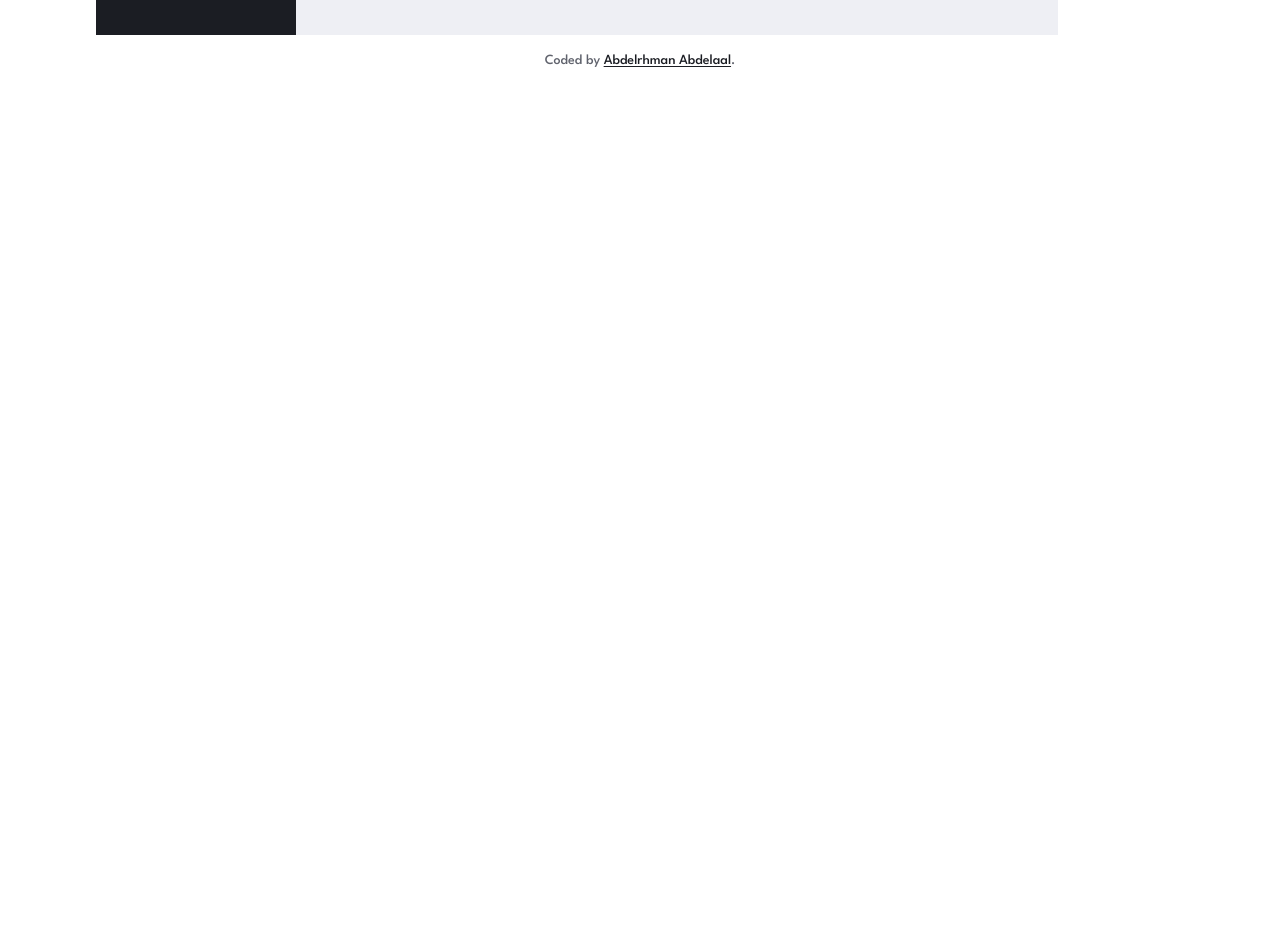
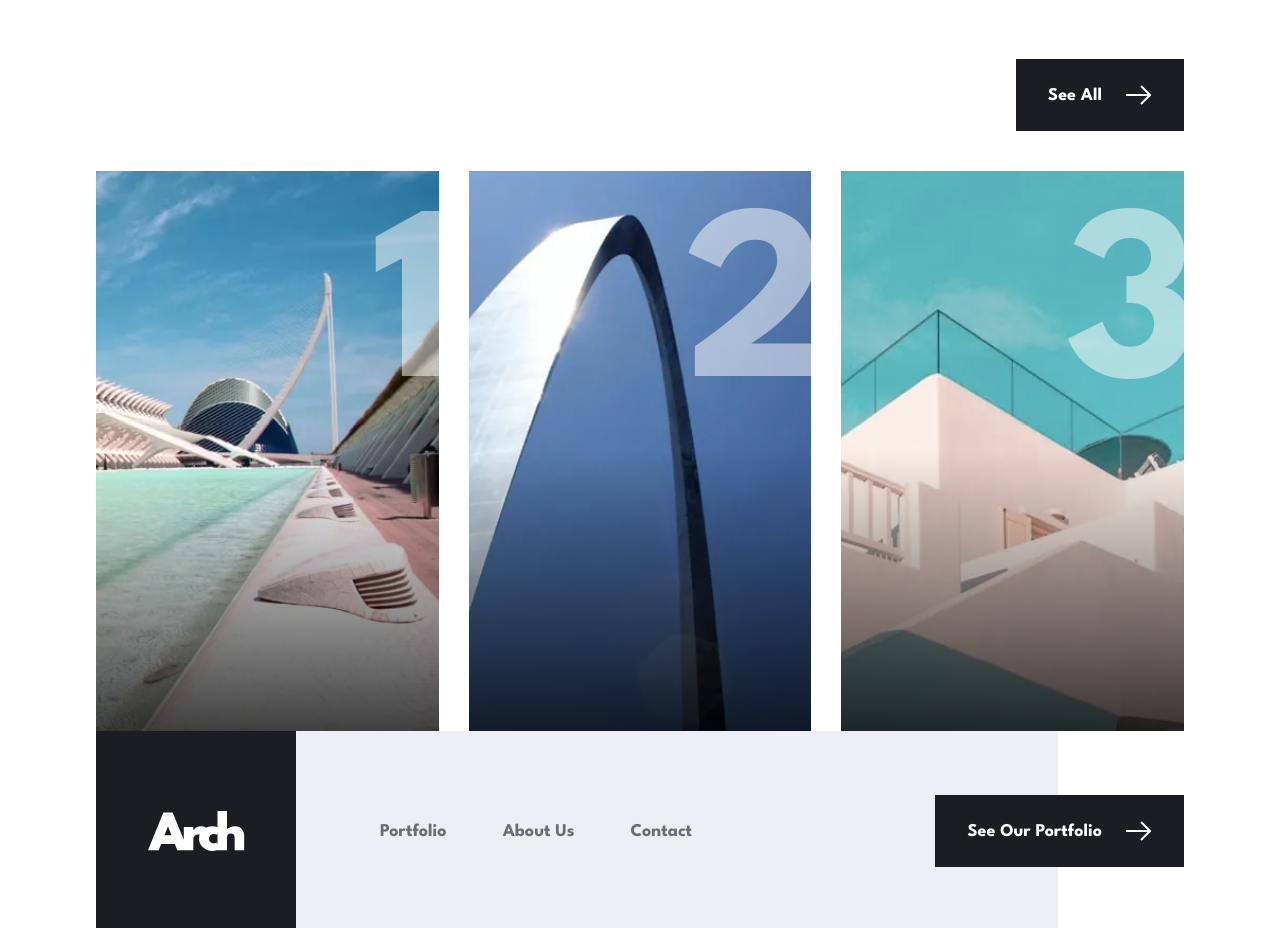
Before and after one commit to MrBlackvanta/arch-studio-multi-page-website, a Next.js app: page / in a window 1280 px wide. Shown: the part 2560-3488 px from the top of the page. Before the commit the page ends 2633 px from the top, so only its background shows below. Built offline with nearby package versions, Linux system fonts and the light colour scheme.

Commit message:
feat: add Featured section with project details and integrate into homepage layout

```diff
--- a/src/app/globals.css
+++ b/src/app/globals.css
@@ -13,6 +13,9 @@
   --text-watermark: clamp(7.5rem, 19.345vw - 28.57px, 15.625rem);
   --text-watermark--line-height: 12.5rem;
   --text-watermark--letter-spacing: -0.02em;
+
+  --text-numeral: 15.625rem;
+  --text-numeral--line-height: 12.5rem;
 
   --text-h1: 6rem;
   --text-h1--line-height: 5rem;
@@ -104,7 +107,8 @@
       animation-timing-function: cubic-bezier(0.33, 1, 0.68, 1);
       animation-fill-mode: both;
       animation-timeline: view();
-      animation-range: entry 0px entry var(--reveal-span, 18rem);
+      animation-range: entry var(--reveal-start, 0px) entry
+        calc(var(--reveal-start, 0px) + var(--reveal-span, 18rem));
     }
   }
 }
--- a/src/app/page.tsx
+++ b/src/app/page.tsx
@@ -1,5 +1,5 @@
 import { PageRail } from "@/components/layout";
-import { Hero, SmallTeam, Welcome } from "@/views/home";
+import { Featured, Hero, SmallTeam, Welcome } from "@/views/home";
 
 export default function HomePage() {
   return (
@@ -8,6 +8,7 @@ export default function HomePage() {
       <Hero />
       <Welcome />
       <SmallTeam />
+      <Featured />
     </>
   );
 }
--- a/src/data/home.ts
+++ b/src/data/home.ts
@@ -14,8 +14,22 @@ import heroParamourTablet from "@/assets/home/tablet/image-hero-paramour.webp";
 import heroSeraphTablet from "@/assets/home/tablet/image-hero-seraph.webp";
 import heroTrinityTablet from "@/assets/home/tablet/image-hero-trinity.webp";
 import smallTeamTablet from "@/assets/home/tablet/image-small-team.webp";
+import featured228bDesktop from "@/assets/portfolio/desktop/image-228b.webp";
+import featuredDelSolDesktop from "@/assets/portfolio/desktop/image-del-sol.webp";
+import featuredPrototypeDesktop from "@/assets/portfolio/desktop/image-prototype.webp";
+import featured228bMobile from "@/assets/portfolio/mobile/image-228b.webp";
+import featuredDelSolMobile from "@/assets/portfolio/mobile/image-del-sol.webp";
+import featuredPrototypeMobile from "@/assets/portfolio/mobile/image-prototype.webp";
+import featured228bTablet from "@/assets/portfolio/tablet/image-228b.webp";
+import featuredDelSolTablet from "@/assets/portfolio/tablet/image-del-sol.webp";
+import featuredPrototypeTablet from "@/assets/portfolio/tablet/image-prototype.webp";
 
-import type { HeroSlide, SmallTeamCopy, WelcomeCopy } from "./types";
+import type {
+  FeaturedCopy,
+  HeroSlide,
+  SmallTeamCopy,
+  WelcomeCopy,
+} from "./types";
 
 export const heroSlides: HeroSlide[] = [
   {
@@ -93,3 +107,47 @@ export const smallTeam: SmallTeamCopy = {
     alt: "White cubic museum pavilions standing in still, shallow water, a perforated steel dome rising behind them.",
   },
 };
+
+export const featured: FeaturedCopy = {
+  heading: "Featured",
+  cta: { label: "See All", href: "/portfolio" },
+  cardLabel: "View All Projects",
+  projects: [
+    {
+      slug: "del-sol",
+      name: "Project Del Sol",
+      photo: {
+        image: {
+          mobile: featuredDelSolMobile,
+          tablet: featuredDelSolTablet,
+          desktop: featuredDelSolDesktop,
+        },
+        alt: "A pale tiled walkway beside a turquoise reflecting pool, with a domed hall and a slender white mast beyond.",
+      },
+    },
+    {
+      slug: "228b",
+      name: "228B Tower",
+      photo: {
+        image: {
+          mobile: featured228bMobile,
+          tablet: featured228bTablet,
+          desktop: featured228bDesktop,
+        },
+        alt: "A polished steel arch soaring into a cloudless sky, sunlight catching its curved inner edge.",
+      },
+    },
+    {
+      slug: "prototype",
+      name: "Le Prototype",
+      photo: {
+        image: {
+          mobile: featuredPrototypeMobile,
+          tablet: featuredPrototypeTablet,
+          desktop: featuredPrototypeDesktop,
+        },
+        alt: "Stacked white terraces and a slim glass balustrade set against a bright turquoise sky.",
+      },
+    },
+  ],
+};
--- a/src/lib/utils.ts
+++ b/src/lib/utils.ts
@@ -8,6 +8,7 @@ const twMerge = extendTailwindMerge({
         {
           text: [
             "watermark",
+            "numeral",
             "h1",
             "h1-sm",
             "hero-sm",
--- /dev/null
+++ b/src/views/home/featured.tsx
@@ -0,0 +1,90 @@
+import Link from "next/link";
+
+import Button from "@/components/button";
+import { featured } from "@/data";
+
+const cascade = [
+  "lg:[--reveal-start:0px]",
+  "lg:[--reveal-start:40px]",
+  "lg:[--reveal-start:80px]",
+];
+
+export default function Featured() {
+  const { heading, cta, cardLabel, projects } = featured;
+
+  return (
+    <section className="pt-18.25 md:pt-50">
+      <div className="v-container">
+        <div className="flex items-end justify-between">
+          <h2 className="text-h2-sm font-bold text-very-dark-blue md:text-h2">
+            <span className="block v-clip">
+              <span className="block v-reveal">{heading}</span>
+            </span>
+          </h2>
+          <Button
+            href={cta.href}
+            className="hidden v-reveal [--rise-shift:1.5rem] md:inline-flex"
+          >
+            {cta.label}
+          </Button>
+        </div>
+
+        <ul className="mt-10.75 grid gap-6 md:mt-21.25 lg:mt-16 lg:grid-cols-3 lg:gap-7.5">
+          {projects.map(({ slug, name, photo }, index) => (
+            <li key={slug} className={cascade[index]}>
+              <Link
+                href={cta.href}
+                className="relative block h-60 overflow-clip lg:h-140"
+              >
+                <picture>
+                  <source
+                    media="(min-width: 64rem)"
+                    srcSet={photo.image.desktop.src}
+                  />
+                  <source
+                    media="(min-width: 48rem)"
+                    srcSet={photo.image.tablet.src}
+                  />
+                  <img
+                    src={photo.image.mobile.src}
+                    width={photo.image.mobile.width}
+                    height={photo.image.mobile.height}
+                    alt={photo.alt}
+                    loading="lazy"
+                    className="absolute inset-0 size-full object-cover v-reveal [--rise-scale:1.06] [--rise-shift:0]"
+                  />
+                </picture>
+
+                <div
+                  aria-hidden="true"
+                  className="absolute inset-x-0 bottom-0 h-full bg-linear-to-b/srgb from-black/0 to-black/75 lg:h-1/2"
+                />
+
+                <span
+                  aria-hidden="true"
+                  className="absolute hidden text-numeral font-bold text-white/50 md:top-7.25 md:right-4 md:block lg:top-11.25 lg:-right-4"
+                >
+                  {index + 1}
+                </span>
+
+                <div className="absolute bottom-6 left-6 v-clip md:bottom-10 md:left-10">
+                  <div className="v-reveal [--reveal-span:8rem]">
+                    <h3 className="text-h3 font-bold text-white">{name}</h3>
+                    <span className="block text-white">{cardLabel}</span>
+                  </div>
+                </div>
+              </Link>
+            </li>
+          ))}
+        </ul>
+
+        <Button
+          href={cta.href}
+          className="mt-6 w-full justify-center v-reveal [--rise-shift:1.5rem] md:hidden"
+        >
+          {cta.label}
+        </Button>
+      </div>
+    </section>
+  );
+}
--- a/src/views/home/index.ts
+++ b/src/views/home/index.ts
@@ -1,3 +1,4 @@
+export { default as Featured } from "./featured";
 export { default as Hero } from "./hero";
 export { default as SmallTeam } from "./small-team";
 export { default as Welcome } from "./welcome";
```
Also changed, not shown: src/data/types.ts (+13 -0 lines).
